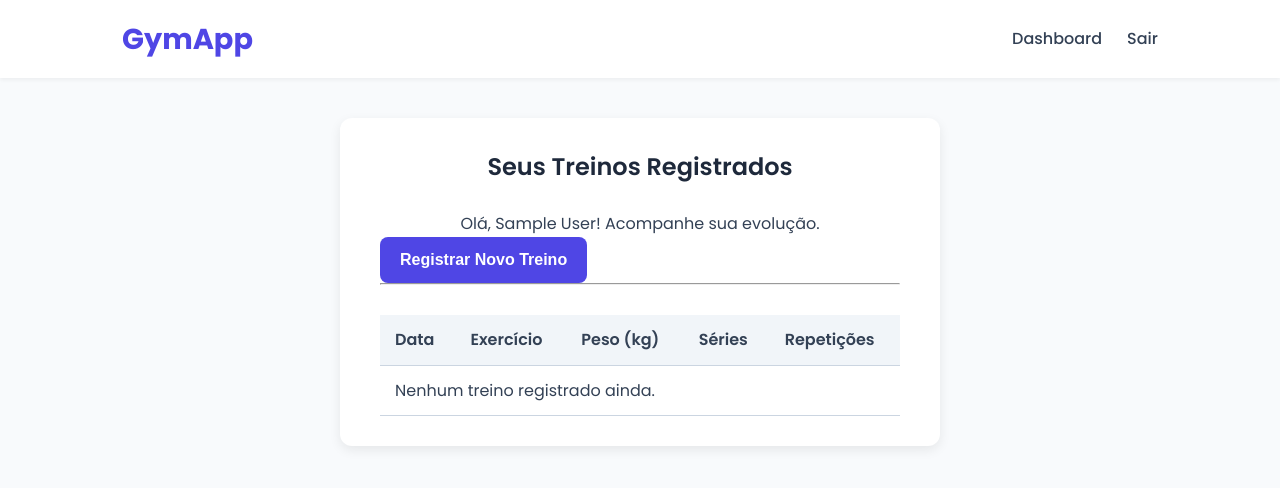
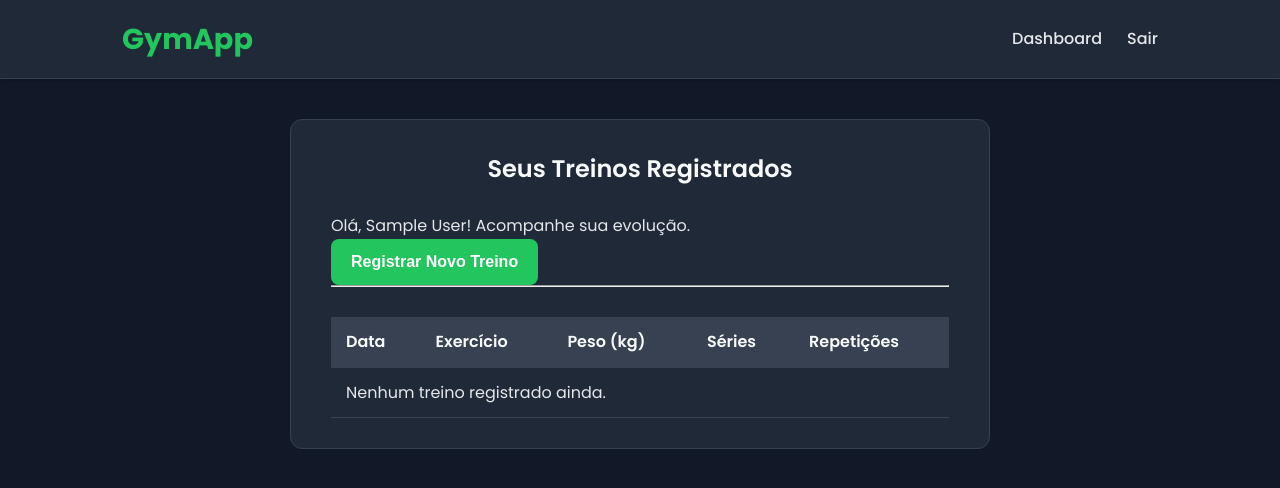
Before and after one commit to dfLeandro28/webapp-treino2, a Flask app: page /dashboard in a window 1280 px wide. Shown: the top 488 px of the page. Run offline with Flask 3, Linux system fonts and the light colour scheme; the visitor is signed in with stand-in values (Sample User, id 1); data that the repository does not hold is empty; some libraries are stand-ins or nearby versions.

Commit message:
Update style.css

```diff
--- a/static/css/style.css
+++ b/static/css/style.css
@@ -1,18 +1,18 @@
-/* Importa uma fonte moderna do Google Fonts */
+/* Importa a fonte Poppins do Google Fonts */
 @import url('https://fonts.googleapis.com/css2?family=Poppins:wght@400;500;600;700&display=swap');
 
-/* Variáveis de Cor para fácil customização */
+/* Variáveis de Cor para o tema escuro/verde */
 :root {
-    --primary-color: #4f46e5; /* Um índigo moderno */
-    --primary-hover: #4338ca;
-    --background-color: #f8fafc; /* Um cinza bem claro */
-    --card-background: #ffffff;
-    --text-color: #334155;
-    --border-color: #cbd5e1;
-    --success-bg: #dcfce7;
-    --success-text: #166534;
-    --error-bg: #fee2e2;
-    --error-text: #991b1b;
+    --primary-color: #22c55e; /* Um verde-lima vibrante */
+    --primary-hover: #16a34a;
+    --background-color: #111827; /* Cinza-azulado muito escuro */
+    --card-background: #1f2937;  /* Cinza-azulado um pouco mais claro */
+    --text-color: #e5e7eb;       /* Cinza claro para texto */
+    --border-color: #374151;
+    --success-bg: #14532d;
+    --success-text: #bbf7d0;
+    --error-bg: #7f1d1d;
+    --error-text: #fecaca;
 }
 
 /* Reset básico e estilos gerais */
@@ -32,9 +32,10 @@ body {
 /* Cabeçalho e Navegação */
 header {
     background-color: var(--card-background);
-    box-shadow: 0 2px 4px rgba(0, 0, 0, 0.05);
+    box-shadow: 0 2px 4px rgba(0, 0, 0, 0.2);
     padding: 1rem 0;
     width: 100%;
+    border-bottom: 1px solid var(--border-color);
 }
 
 nav {
@@ -72,22 +73,52 @@ nav a:hover {
 
 /* Container Principal (estilo card) */
 .container {
-    max-width: 600px;
+    max-width: 700px;
     margin: 40px auto;
     padding: 30px 40px;
     background-color: var(--card-background);
     border-radius: 12px;
-    box-shadow: 0 4px 12px rgba(0, 0, 0, 0.08);
+    border: 1px solid var(--border-color);
+}
+
+/* Container para Telas de Login/Cadastro */
+.auth-container {
+    max-width: 450px;
+    margin: 60px auto;
+    padding: 40px;
+    background-color: var(--card-background);
+    border-radius: 12px;
+    border: 1px solid var(--border-color);
+    box-shadow: 0 8px 30px rgba(0, 0, 0, 0.2);
+}
+
+/* Estilo para o texto de troca (Login/Cadastro) */
+.auth-switch {
+    text-align: center;
+    margin-top: 25px;
+    font-size: 0.9rem;
+}
+
+.auth-switch a {
+    color: var(--primary-color);
+    font-weight: 600;
+    text-decoration: none;
+    transition: color 0.3s ease;
+}
+
+.auth-switch a:hover {
+    color: var(--primary-hover);
+    text-decoration: underline;
 }
 
 h2 {
     text-align: center;
     margin-bottom: 25px;
     font-weight: 600;
-    color: #1e293b;
+    color: #f9fafb;
 }
 
-/* Estilos para Formulários Modernos */
+/* Estilos para Formulários */
 form {
     display: flex;
     flex-direction: column;
@@ -98,28 +129,31 @@ form label {
     font-weight: 500;
     margin-bottom: 8px;
     display: block;
+    color: #d1d5db;
 }
 
-form input, form select {
+form input {
     width: 100%;
     padding: 12px 15px;
     border: 1px solid var(--border-color);
     border-radius: 8px;
     font-size: 1rem;
     font-family: 'Poppins', sans-serif;
+    background-color: #374151;
+    color: var(--text-color);
     transition: border-color 0.3s ease, box-shadow 0.3s ease;
 }
 
-form input:focus, form select:focus {
+form input:focus {
     outline: none;
     border-color: var(--primary-color);
-    box-shadow: 0 0 0 3px rgba(79, 70, 229, 0.2);
+    box-shadow: 0 0 0 3px rgba(34, 197, 94, 0.3);
 }
 
 /* Botões */
 button {
     background-color: var(--primary-color);
-    color: white;
+    color: #ffffff;
     border: none;
     border-radius: 8px;
     padding: 14px 20px;
@@ -134,20 +168,27 @@ button:hover {
     transform: translateY(-2px);
 }
 
-/* Links e textos auxiliares */
-p {
+/* Botão de Ação Principal (Registar Treino) */
+.cta-button {
+    display: block;
+    width: 100%;
+    max-width: 400px;
+    margin: 30px auto;
+    padding: 18px 25px;
+    background-color: var(--primary-color);
+    color: white;
+    text-decoration: none;
     text-align: center;
-    margin-top: 20px;
+    font-size: 1.1rem;
+    font-weight: 600;
+    border-radius: 10px;
+    transition: all 0.3s ease;
 }
 
-a {
-    color: var(--primary-color);
-    text-decoration: none;
-    font-weight: 500;
-}
-
-a:hover {
-    text-decoration: underline;
+.cta-button:hover {
+    background-color: var(--primary-hover);
+    transform: translateY(-3px);
+    box-shadow: 0 4px 15px rgba(34, 197, 94, 0.2);
 }
 
 /* Tabela (Dashboard) */
@@ -164,12 +205,9 @@ th, td {
 }
 
 th {
-    background-color: #f1f5f9;
+    background-color: #374151;
     font-weight: 600;
-}
-
-td {
-    vertical-align: middle;
+    color: #f9fafb;
 }
 
 /* Mensagens Flash */
@@ -179,14 +217,17 @@ td {
     border-radius: 8px;
     text-align: center;
     font-weight: 500;
+    border: 1px solid transparent;
 }
 
 .flash-success {
     background-color: var(--success-bg);
     color: var(--success-text);
+    border-color: #22c55e;
 }
 
-.flash-danger { /* Usei danger para combinar com o app.py */
+.flash-danger {
     background-color: var(--error-bg);
     color: var(--error-text);
+    border-color: #ef4444;
 }
```
